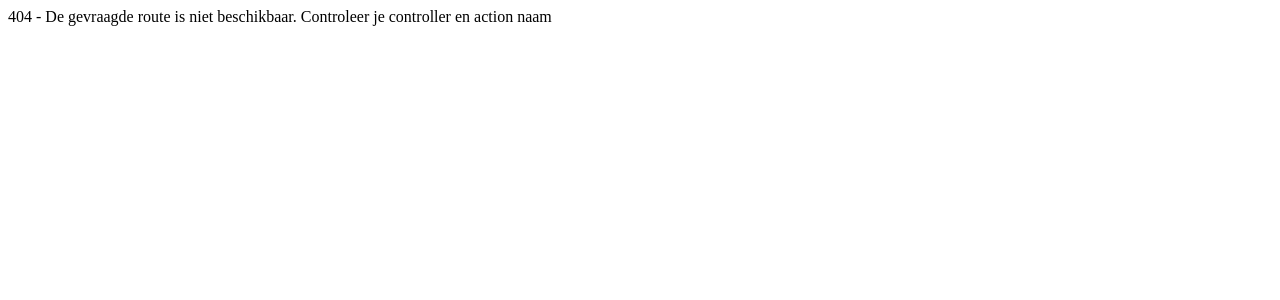
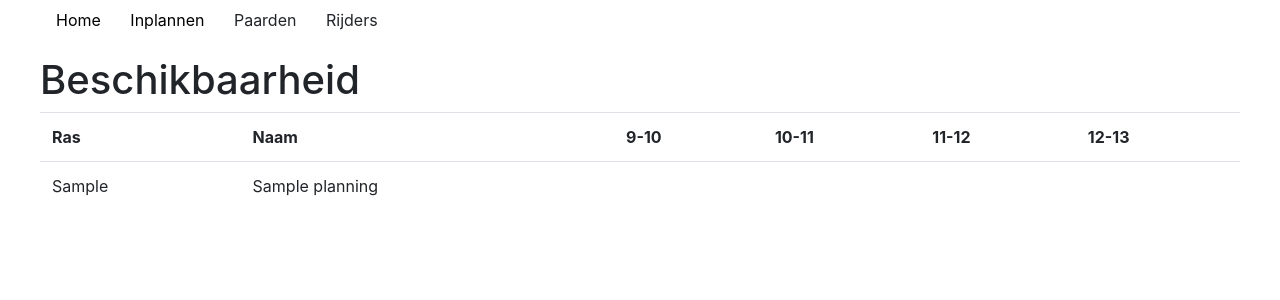
Before and after one commit to jang02/manege, a PHP site: page /manege/horse/availability in a window 1280 px wide. Shown: the top 300 px of the page. Run offline with PHP 8.4, Linux system fonts and the light colour scheme; tables that the repository leaves empty or names only in its code hold one stand-in row (values such as "Sample post"); some libraries are stand-ins or nearby versions.

Commit message:
started on new feature
showing availability per horse

```diff
--- a/controller/HorseController.php
+++ b/controller/HorseController.php
@@ -10,6 +10,14 @@
 function create()
 {
     render("horse/create");
+}
+function availability(){
+    $planned = getAllPlanned();
+
+    render("horse/availability", array(
+        'horse' => $planned
+    ));
+
 }
 function edit($id){
     $horse = getHorse($id);
--- a/model/HomeModel.php
+++ b/model/HomeModel.php
@@ -242,5 +242,5 @@
     }
     $conn = null;
     $_SESSION["success"][] = "Successvol verwijdered uit de database!";
-    header("Location: /manege/home/index");
+    header("Location: /manege/Andreklussen/index");
 }
--- a/model/HorseModel.php
+++ b/model/HorseModel.php
@@ -4,6 +4,20 @@
     $db = openDatabaseConnection();
 
     $sql = "SELECT * FROM `horses`";
+    $query = $db->prepare($sql);
+    $query->execute();
+
+    $db = null;
+
+    return $query->fetchAll();
+}
+function getAllPlanned(){
+    $db = openDatabaseConnection();
+
+    $sql = "SELECT id, TIME_FORMAT(start_time, '%H:%i') start_time, TIME_FORMAT(end_time, '%H:%i') end_time, HorseName, ras
+FROM planning
+  INNER JOIN horses on HorseID = Horse_id
+ORDER BY start_time ASC";
     $query = $db->prepare($sql);
     $query->execute();
 
--- /dev/null
+++ b/view/horse/availability.php
@@ -0,0 +1,19 @@
+<h1>Beschikbaarheid</h1>
+<table class="table">
+    <tr>
+        <th>Ras</th>
+        <th>Naam</th>
+        <th>9-10</th>
+        <th>10-11</th>
+        <th>11-12</th>
+        <th>12-13</th>
+    </tr>
+    <?php
+    foreach ($data["horse"] as $horse) {
+
+        echo '<tr><td>'.$horse["ras"].'</td><td>'.$horse["HorseName"].'</td><td></td><td></td><td></td><td></td></tr>';
+
+    }
+
+    ?>
+</table>
--- a/view/templates/header.php
+++ b/view/templates/header.php
@@ -20,6 +20,7 @@
                     <div class="dropdown-content">
                         <a href="<?= URL ?>horse/index">Paarden</a>
                         <a href="<?= URL ?>horse/create">Aanmaken</a>
+                        <a href="<?= URL ?>horse/availability">Beschikbaarheid</a>
                     </div>
                 </div>
             </li>
```
Also changed, not shown: controller/HomeController.php (+11 -9 lines).
